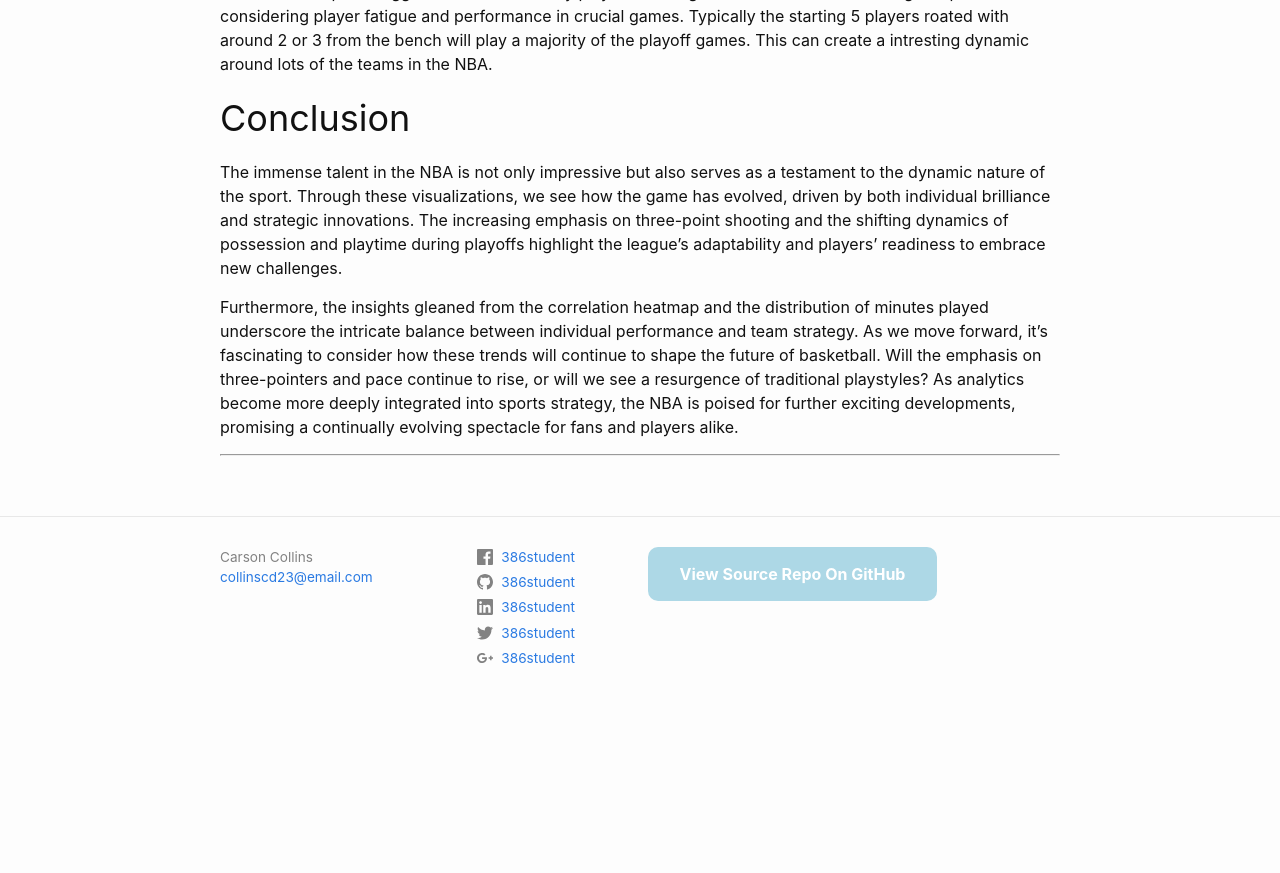
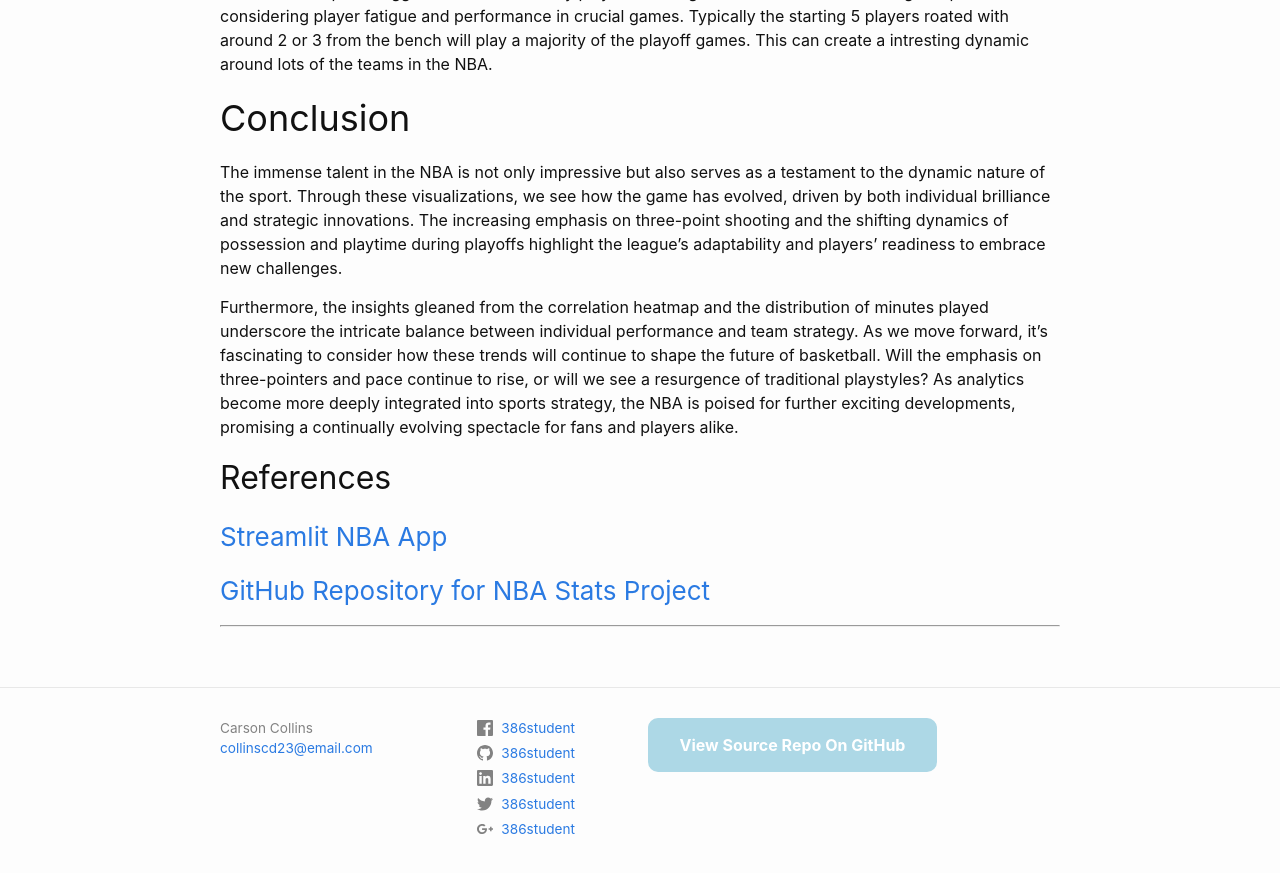
Before and after one commit to collinscd23/collinscd23.github.io, a Jekyll site: the page built from _posts/2023-12-11-EDA-Analysis.md, in a window 1280 px wide and 900 px high, scrolled down 5371 px. Shown: the top 873 px of the window. Built offline with Jekyll 4.4.1, drawn with Linux system fonts in a browser that asks for light colours; comment, search, counter and statistics services are not loaded; before the commit the page ends 6100 px from its top, so only the background shows below that.

Commit message:
Update 2023-12-11-EDA-Analysis.md

```diff
--- a/_posts/2023-12-11-EDA-Analysis.md
+++ b/_posts/2023-12-11-EDA-Analysis.md
@@ -54,5 +54,9 @@ The immense talent in the NBA is not only impressive but also serves as a testam
 
 Furthermore, the insights gleaned from the correlation heatmap and the distribution of minutes played underscore the intricate balance between individual performance and team strategy. As we move forward, it's fascinating to consider how these trends will continue to shape the future of basketball. Will the emphasis on three-pointers and pace continue to rise, or will we see a resurgence of traditional playstyles? As analytics become more deeply integrated into sports strategy, the NBA is poised for further exciting developments, promising a continually evolving spectacle for fans and players alike.
 
+## References
+### [Streamlit NBA App](https://nba-app-26cfxmvx5jaadc6rumhqcm.streamlit.app/)
 
+
+### [GitHub Repository for NBA Stats Project](https://github.com/collinscd23/NBA-Stats-Project)
 ---
```
